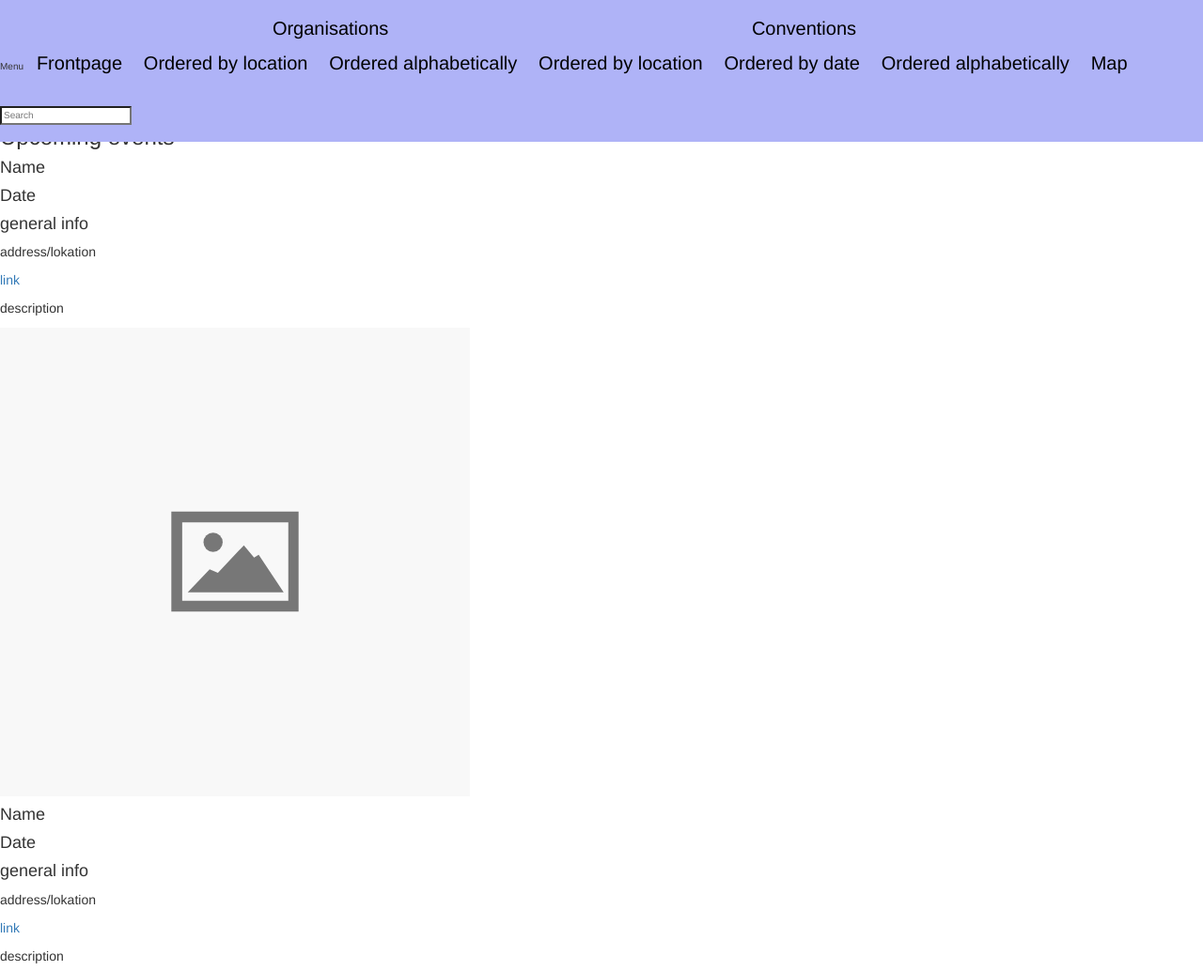
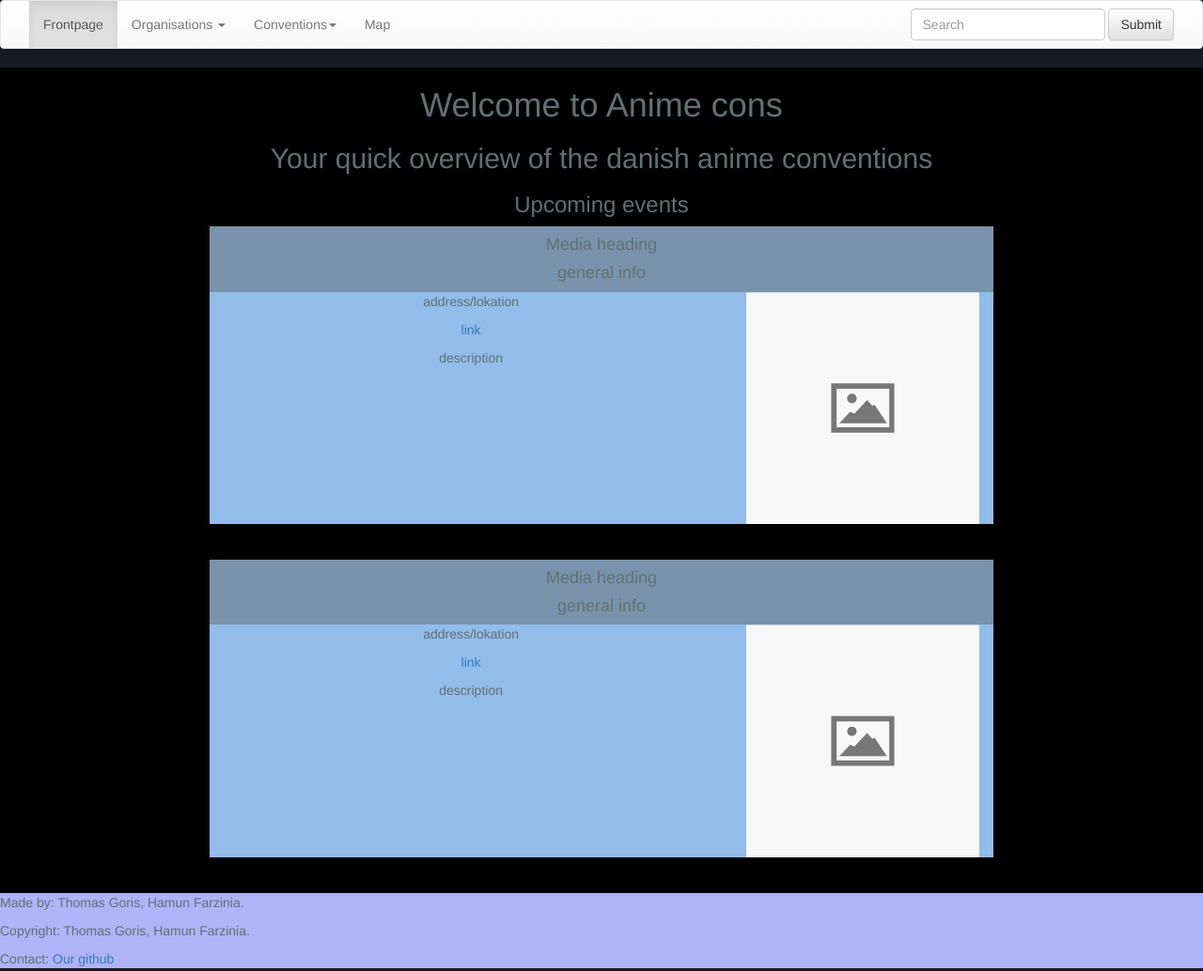
Before and after one commit to commentatorboy/AnimeCons1.0, a website: page index.html in a window 1280 px wide. Shown: the top 1034 px of the page at 94% size. Drawn offline with Linux system fonts and the light colour scheme.

Commit message:
integration with bootstrap WIP

```diff
--- a/Todo.txt
+++ b/Todo.txt
@@ -1,10 +1,12 @@
 Implementations TODO:
  - individual org/conv page
  - Json file content
+ - Write bootstrap
+ - write jquery search
 
 Questions:
 
-To copy from index to other pages:
+To copy from index to other pages: (use gulp perhaps)
 - navbar
 - jquery tag
 - bootstrap tag
--- /dev/null
+++ b/css/main-bootstrap.css
@@ -0,0 +1,9 @@
+/*This is the css in addition to bootstrap*/
+
+.eventcard{
+  margin-bottom: 3%;
+}
+
+.eventbody{
+  background-color: black;
+}
--- a/css/main.css
+++ b/css/main.css
@@ -144,6 +144,12 @@ li a {
 
 /* ------------------- eventcard ------------------- */
 
+.center-block {
+  display: block;
+  margin-left: auto;
+  margin-right: auto;
+}
+
 .eventcard, .organisationcard {
   width: 80%;
   margin: auto;
@@ -186,6 +192,7 @@ li a {
   display: none;
 }
 
+
 @media screen and (min-width:600px) {
 
   .organisationsection {
@@ -215,6 +222,7 @@ li a {
     width: 31%;
     margin: 1% 2% 1% 0%;
   }
+
 }
 
 /* ---------------------- map ---------------------- */
--- a/index.html
+++ b/index.html
@@ -6,102 +6,104 @@
   <title>Anime cons - index</title>
   <meta name="viewport" content="width=device-width, initial-scale=1">
   <link rel="stylesheet" href="css/font-awesome-4.7.0/css/font-awesome.min.css">
-  <link rel="stylesheet" href="css/main.css">
+  <link rel="stylesheet" href="bootstrap/css/bootstrap.min.css">
+  <link rel="stylesheet" href="bootstrap/css/bootstrap-theme.min.css">
+  <link rel="stylesheet" href="css/main-bootstrap.css">
   <link rel="stylesheet" href="css/colorsheme.min.css">
-  <link rel="stylesheet" href="bootstrap/css/bootstrap.min.css">
-  <link rel="stylesheet" href="bootstrap/css/bootstrap-thmee.min.css">
+
 </head>
 
 <body>
-  <nav>
-    <ul>
-      <li id="menubutton">Menu</li>
-      <li>
-        <ul>
-          <li><a href="index.html">Frontpage</a></li>
-          <li aria-hidden="true" id="organisationsbutton">
-            <a href="organisations-alphabet.html"><i></i>Organisations</a>
-            <ul id="subnav-org">
+
+  <nav class="navbar navbar-default">
+    <div class="container-fluid">
+      <!-- Brand and toggle get grouped for better mobile display -->
+      <div class="navbar-header">
+        <button type="button" class="navbar-toggle collapsed" data-toggle="collapse" data-target="#bs-example-navbar-collapse-1" aria-expanded="false">
+        <span class="sr-only">Toggle navigation</span>
+        <span class="icon-bar"></span>
+        <span class="icon-bar"></span>
+        <span class="icon-bar"></span>
+      </button>
+      </div>
+
+      <!-- Collect the nav links, forms, and other content for toggling -->
+      <div class="collapse navbar-collapse" id="bs-example-navbar-collapse-1">
+        <ul class="nav navbar-nav">
+          <li class="active"><a href="index.html">Frontpage<span class="sr-only">(current)</span></a></li>
+          <li class="dropdown">
+            <a href="#" class="dropdown-toggle" data-toggle="dropdown" role="button" aria-haspopup="true" aria-expanded="false">Organisations <span class="caret"></span></a>
+            <ul class="dropdown-menu">
               <li><a href="organisations-location.html">Ordered by location</a></li>
               <li><a href="organisations-alphabet.html">Ordered alphabetically</a></li>
             </ul>
           </li>
-          <li aria-hidden="true" id="conventionsbutton">
-            <a href="conventions-date.html"><i></i>Conventions</a>
-            <ul id="subnav-conv">
+          <li class="dropdown">
+            <a href="#" class="dropdown-toggle" data-toggle="dropdown" role="button" aria-haspopup="true" aria-expanded="false">Conventions<span class="caret"></span></a>
+            <ul class="dropdown-menu">
               <li><a href="conventions-location.html">Ordered by location</a></li>
               <li><a href="conventions-date.html">Ordered by date</a></li>
               <li><a href="conventions-alphabet.html">Ordered alphabetically</a></li>
             </ul>
           </li>
-          <li><a href="map.html">Map</a></li>
+          <li class=""><a href="map.html">Map<span class="sr-only">(current)</span></a></li>
+
         </ul>
-      </li>
-      <li>
-        <div>
-          <input id="mySearch" type="search" name="q" placeholder="Search">
-          <ul id="searchoptions">
-          </ul>
-        </div>
-      </li>
-    </ul>
+
+
+        <ul class="nav navbar-nav navbar-right">
+          <form class="navbar-form navbar-left">
+            <div class="form-group">
+              <input type="text" class="form-control" placeholder="Search">
+            </div>
+            <button type="submit" class="btn btn-default">Submit</button>
+          </form>
+        </ul>
+      </div>
+      <!-- /.navbar-collapse -->
+    </div>
+    <!-- /.container-fluid -->
   </nav>
-
-  <article>
+  <article class="text-center col-md-12 eventbody">
     <h1>Welcome to Anime cons</h1>
     <h2>Your quick overview of the danish anime conventions</h2>
     <h3>Upcoming events</h3>
 
-    <article>
-      <div>
-        <h4>Name</h4>
-        <h4>Date</h4>
+    </div>
+    <article class="col-md-8 col-md-offset-2 eventcard">
+      <div class="row">
+        <div class="col-md-12 eventheader">
+          <h4>Media heading</h4>
+          <h4>general info</h4>
+        </div>
       </div>
-      <div>
-        <section>
-          <h4>general info</h4>
+      <div class="row">
+        <div class="col-md-8">
           <p>address/lokation</p>
           <p><a href="#">link</a></p>
           <p> description</p>
-        </section>
-        <div>
-          <img src="images/placeholder.svg" alt="Some picture here">
+        </div>
+        <div class="col-md-4">
+          <img class="img-responsive" src="images/placeholder.svg" alt="Some picture here">
         </div>
       </div>
     </article>
 
-    <article>
-      <div>
-        <h4>Name</h4>
-        <h4>Date</h4>
+    <article class="col-md-8 col-md-offset-2 eventcard">
+      <div class="row">
+        <div class="col-md-12 eventheader">
+          <h4>Media heading</h4>
+          <h4>general info</h4>
+        </div>
       </div>
-      <div>
-        <section>
-          <h4>general info</h4>
+      <div class="row">
+        <div class="col-md-8">
           <p>address/lokation</p>
           <p><a href="#">link</a></p>
           <p> description</p>
-        </section>
-        <div>
-          <img src="images/placeholder.svg" alt="Some picture here">
         </div>
-      </div>
-    </article>
-
-    <article>
-      <div>
-        <h4>Name</h4>
-        <h4>Date</h4>
-      </div>
-      <div>
-        <section>
-          <h4>general info</h4>
-          <p>address/lokation</p>
-          <p><a href="#">link</a></p>
-          <p> description</p>
-        </section>
-        <div>
-          <img src="images/placeholder.svg" alt="Some picture here">
+        <div class="col-md-4">
+          <img class="img-responsive" src="images/placeholder.svg" alt="Some picture here">
         </div>
       </div>
     </article>
@@ -114,6 +116,8 @@
   </footer>
 
   <script type="text/javascript" src="javascript/jquery-3.2.1.slim.min.js"></script>
+  <script type="text/javascript" src="bootstrap/js/bootstrap.js"></script>
+
   <script type="text/javascript" src="javascript/navigation.js"></script>
   <script type="text/javascript" src="javascript/styleselector.js"></script>
   <script type="text/javascript" src="search_content.json"></script>
```
